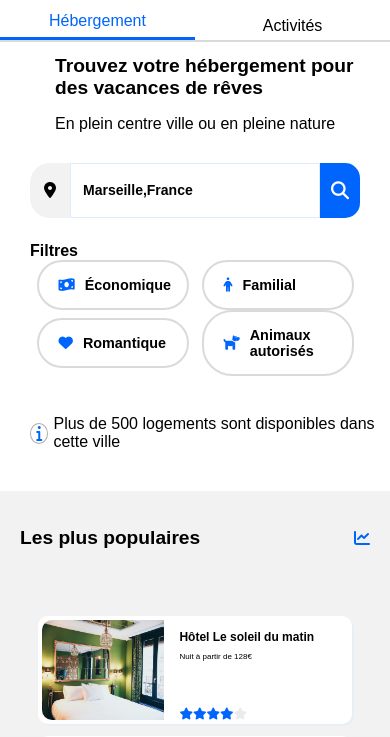
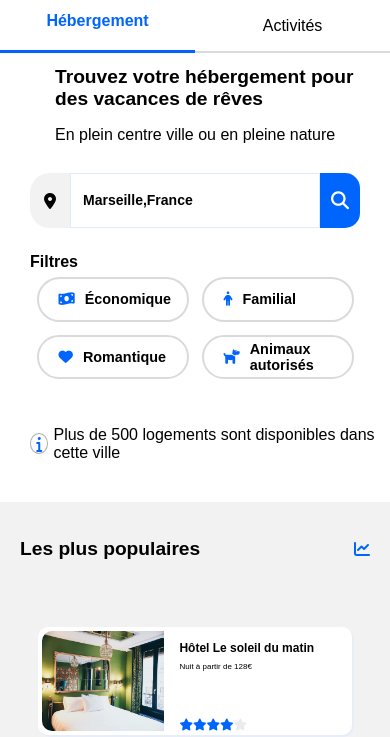
Before and after one commit to Brigouleix/Booki, a plain HTML site: page index.html in a window 390 px wide. In both pictures the pointer is over the link "Hébergement". Shown: the part 56-793 px from the top of the page. Drawn offline with Linux system fonts and the light colour scheme.

Commit message:
correction finale post mentorat

```diff
--- a/style.css
+++ b/style.css
@@ -3,7 +3,7 @@
 
 body {
     font-family: 'Raleway-VariableFont_wght', sans-serif;
-    margin: 20px 20px 0 20px;
+    margin: auto;
     max-width: 1400px;
     box-sizing: border-box;
     padding: 0;
@@ -35,7 +35,7 @@ a {
 }
 a:hover {
     border-top: 2px #0065fc solid;
-    padding-top: 20% ;
+    padding-top: 10% ;
     color:#0065fc;
 
 }
@@ -503,8 +503,7 @@ article {
         width: 40%;
         margin: auto;
         border-radius: 30px;
-        padding-top: 15px;
-        padding-bottom: 15px;
+        height :25%;
         padding-left: 10px;
         justify-content: flex-start;
     }
@@ -548,18 +547,17 @@ article {
         display: flex;
         justify-content: center;
         width: 50%;
+        border-bottom: #b0adad73 2px solid;
+
     }
-    a:active {
+
+    nav a:active, nav a:hover {
         border-bottom: 3px #0065fc solid;
         padding-bottom: 5% ;
         border-top: none;
         font-weight: 900;
         color: #0065fc;
-    }
-    a:hover {
-        border-top: none;
-        padding-top: 0;
-        border-bottom: 3px #0065fc solid;
+        padding-top: inherit;
     }
 
 
@@ -573,7 +571,7 @@ article {
         display: flex;
         justify-content: space-around;
         width: 100%;
-        border-bottom: #b0adad73 2px solid;
+
     }
 
     .une {
```
